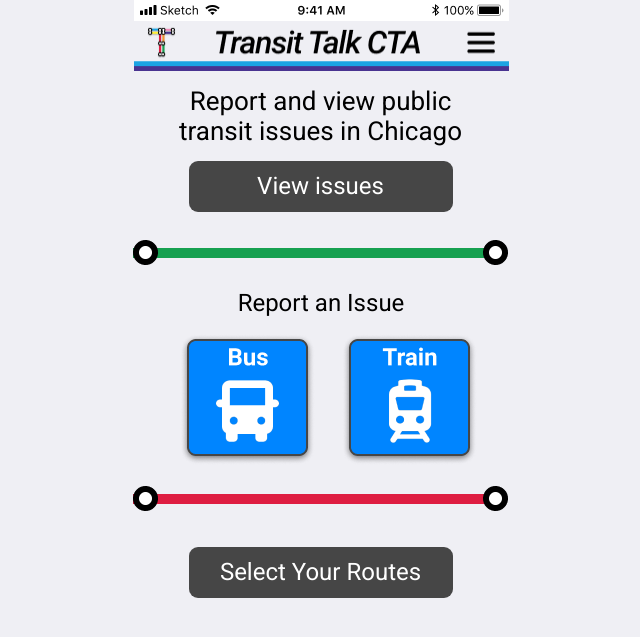
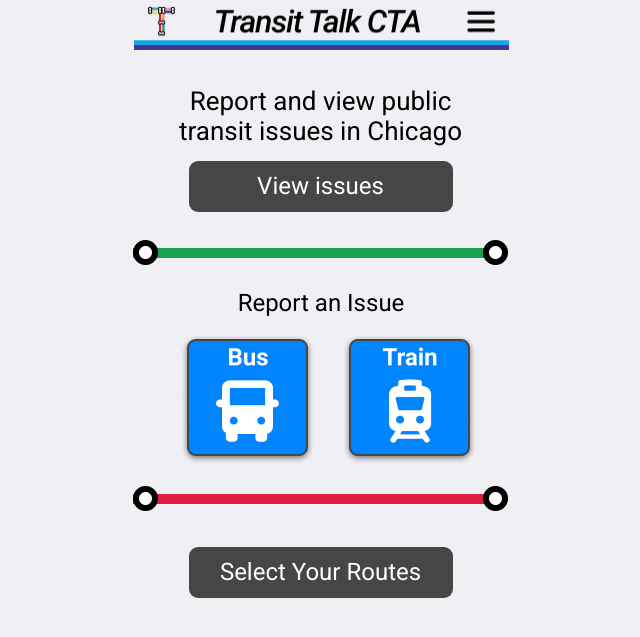
Before and after one commit to andreanthony/andreanthony.github.io, a Jekyll site: the page landingscreen.html, which Jekyll copies as it is, in a window 1280 px wide. Shown: the top 637 px of the page, without its empty margins (319-959 px from the left). Built offline with Jekyll 4.4.1, drawn with Linux system fonts in a browser that asks for light colours.

Commit message:
Update landingscreen.html

```diff
--- a/landingscreen.html
+++ b/landingscreen.html
@@ -12,7 +12,7 @@
   height: 667px;
   max-width: 375px;
 ">
- <div id="bar" style="line-height: 20px;"><img src="/Black.png" alt="bar" /></div>
+ <div id="bar"<img src="/Black.png" alt="bar" /></div>
  <div id="header"><img style="height: 50px; width: 375px;" src="/header.png" alt="header" /></div>
  <div id="maintext">Report and view public transit issues in Chicago</div>
  <div id="mainbutton"><p style="margin: 11px;">View issues</p></div>
```
